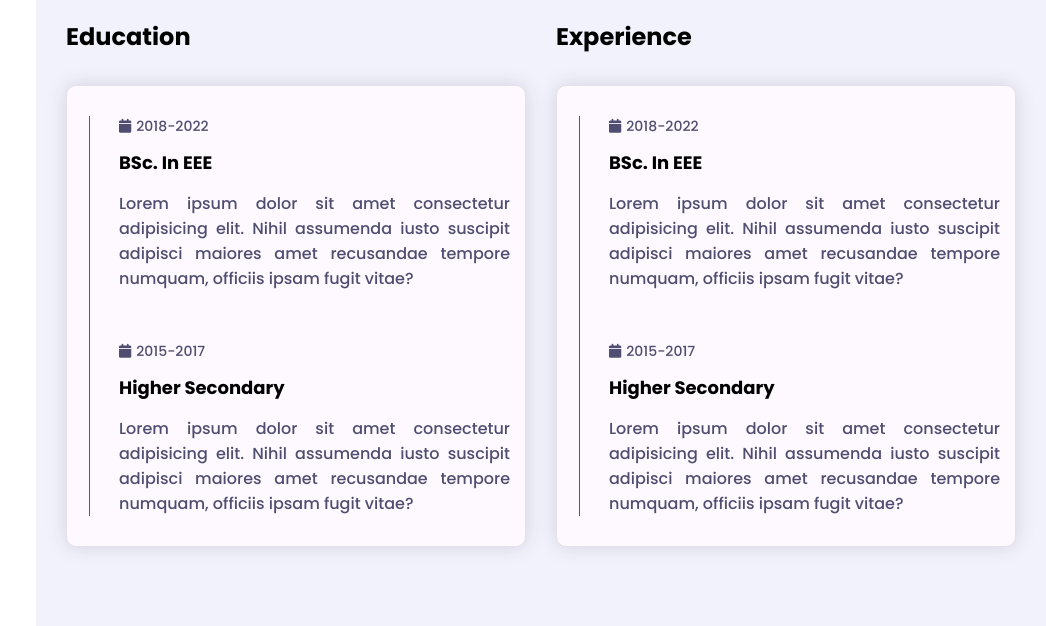
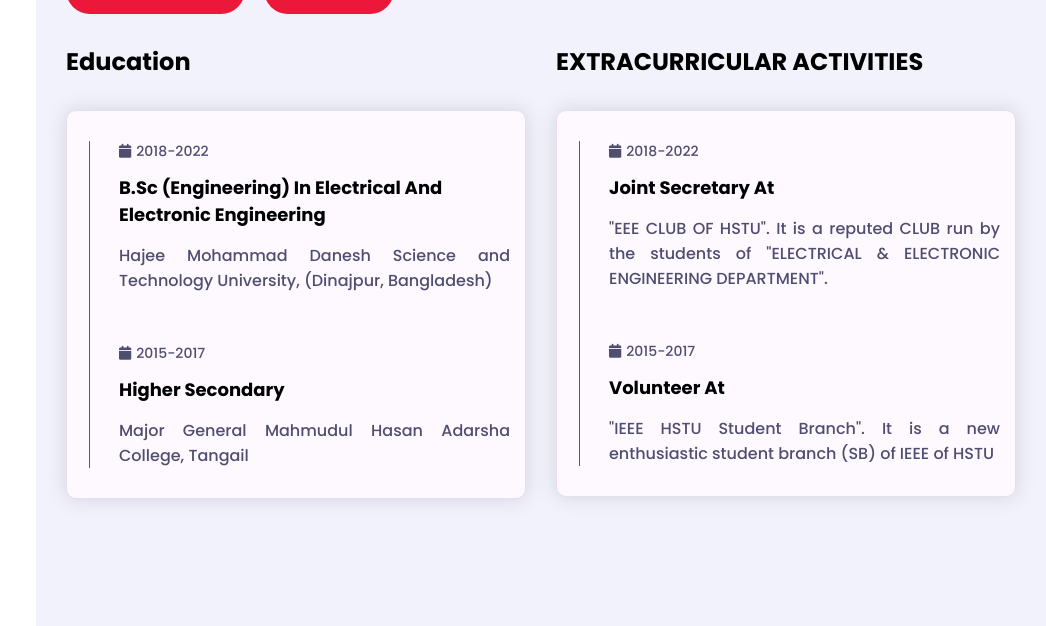
Before and after one commit to ashrafulislam121/responsive_portfolio_html_css_js, a plain HTML site: page index.html in a window 1280 px wide. Shown: the part 1474-2100 px from the top of the page, without its empty margins (234-1280 px from the left). Drawn offline with nearby package versions, Linux system fonts and the light colour scheme; a web font is replaced by a local one.

Commit message:
Add files via upload
manual commit

```diff
--- a/index.html
+++ b/index.html
@@ -4,7 +4,7 @@
     <meta charset="UTF-8">
     <meta http-equiv="X-UA-Compatible" content="IE=edge">
     <meta name="viewport" content="width=device-width, initial-scale=1.0">
-    <title>Document</title>
+    <title>Ashraful Islam</title>
     <!-- ===== CSS Files ===== -->
     <link rel="stylesheet" href="css/style.css">
     <link rel="stylesheet" href="css/skins/color-1.css">
@@ -48,7 +48,7 @@
                         <div class="home-info padd-15">
                             <h3 class="hello">Hello, My name is <span class="name">Ashraful Islam</span></h3>
                             <h3 class="my-profession">I'm a <span class="typing">Web Designer</span></h3>
-                            <p>I'm a web Designer with extensive experience for over 10 years. My expertise is to create and website design, graphic design, and many more...</p>
+                            <p>I'm a ML Engineer and Web Developer with extensive experience for over 2 years. My expertise is to create and Website design, do machine Learning and Deep Learning projects, and deploy it to the Server...</p>
                             <a href="#contact" class="btn hire-me">Hire Me</a>
                         </div>
                         <div class="home-img padd-15">
@@ -71,7 +71,7 @@
                             <div class="row">
                                 <div class='about-text padd-15'>
                                     <h3>I'm Ashraful Islam and <span>Web Developer</span></h3>
-                                    <p>Lorem ipsum dolor sit amet consectetur adipisicing elit. Eveniet ducimus possimus enim culpa quod dolor voluptate distinctio fuga libero totam laudantium amet laborum nam reiciendis pariatur molestias error, perspiciatis eius recusandae? Tempore incidunt cupiditate earum eligendi totam impedit ad repellendus, ab voluptate asperiores nobis pariatur aperiam maiores explicabo alias quae sed harum tenetur ipsa reprehenderit?</p>
+                                    <p>I'm 22 years old and I am a student of Electrical and Electronic Engineering at Hajee Mohammad Danesh Science and Technology University, Dinajpur.<br> For the past 2 years, I've been working with Machine learning and Deep learning. I have complete many course in this field and have done some Projects. I am interested at software as well as hardware. I would like to see myself as a machine learning Engineer after my graduation.</p>
                                 </div>
                             </div>
                             <div class="row">
@@ -159,8 +159,8 @@
                                                 <div class="timeline-item">
                                                     <div class="circle-dot">
                                                         <h3 class="timeline-date"><i class="fa-solid fa-calendar"></i>2018-2022</h3>
-                                                        <h4 class="timeline-title">BSc. in EEE</h4>
-                                                        <p class="timeline-text">Lorem ipsum dolor sit amet consectetur adipisicing elit. Nihil assumenda iusto suscipit adipisci maiores amet recusandae tempore numquam, officiis ipsam fugit vitae?</p>
+                                                        <h4 class="timeline-title">B.Sc (Engineering) in Electrical and Electronic Engineering</h4>
+                                                        <p class="timeline-text">Hajee Mohammad Danesh Science and Technology University, (Dinajpur, Bangladesh)</p>
                                                     </div>
                                                 </div>
                                                 <!-- ===== timeline item ====== -->
@@ -168,7 +168,7 @@
                                                     <div class="circle-dot">
                                                         <h3 class="timeline-date"><i class="fa-solid fa-calendar"></i>2015-2017</h3>
                                                         <h4 class="timeline-title">Higher Secondary</h4>
-                                                        <p class="timeline-text">Lorem ipsum dolor sit amet consectetur adipisicing elit. Nihil assumenda iusto suscipit adipisci maiores amet recusandae tempore numquam, officiis ipsam fugit vitae?</p>
+                                                        <p class="timeline-text">Major General Mahmudul Hasan Adarsha College, Tangail</p>
                                                     </div>
                                                 </div>
                                             </div>
@@ -176,7 +176,7 @@
                                     </div>
                                 </div>
                                 <div class="experience padd-15">
-                                    <h3 class="title">Experience</h3>
+                                    <h3 class="title">EXTRACURRICULAR ACTIVITIES</h3>
                                     <div class="row">
                                         <div class="timeline-box padd-15">
                                             <div class="timeline shadow-dark">
@@ -184,16 +184,16 @@
                                                 <div class="timeline-item">
                                                     <div class="circle-dot">
                                                         <h3 class="timeline-date"><i class="fa-solid fa-calendar"></i>2018-2022</h3>
-                                                        <h4 class="timeline-title">BSc. in EEE</h4>
-                                                        <p class="timeline-text">Lorem ipsum dolor sit amet consectetur adipisicing elit. Nihil assumenda iusto suscipit adipisci maiores amet recusandae tempore numquam, officiis ipsam fugit vitae?</p>
+                                                        <h4 class="timeline-title">Joint Secretary at</h4>
+                                                        <p class="timeline-text">"EEE CLUB OF HSTU". It is a reputed CLUB run by the students of "ELECTRICAL & ELECTRONIC ENGINEERING DEPARTMENT". </p>
                                                     </div>
                                                 </div>
                                                 <!-- ===== timeline item ====== -->
                                                 <div class="timeline-item">
                                                     <div class="circle-dot">
                                                         <h3 class="timeline-date"><i class="fa-solid fa-calendar"></i>2015-2017</h3>
-                                                        <h4 class="timeline-title">Higher Secondary</h4>
-                                                        <p class="timeline-text">Lorem ipsum dolor sit amet consectetur adipisicing elit. Nihil assumenda iusto suscipit adipisci maiores amet recusandae tempore numquam, officiis ipsam fugit vitae?</p>
+                                                        <h4 class="timeline-title">Volunteer at </h4>
+                                                        <p class="timeline-text">"IEEE HSTU Student Branch". It is a new enthusiastic student branch (SB) of IEEE of HSTU</p>
                                                     </div>
                                                 </div>
                                             </div>
--- a/js/script.js
+++ b/js/script.js
@@ -1,6 +1,6 @@
 /* ===================== Typing animation ===========================*/
 var typed = new Typed(".typing",{
-    strings:["","Web Designer","Web Developer","Graphic Designer","Youtuber"],
+    strings:["","Machine learning Engineer","Web Designer","Web Developer","Programmer"],
     typeSpeed: 100,
     BackSpeed: 60,
     loop: true
```
Also changed, not shown: css/skins/color-1.css (line endings or trailing spaces), css/skins/color-2.css (line endings or trailing spaces), css/skins/color-3.css (line endings or trailing spaces), css/skins/color-4.css (line endings or trailing spaces), css/skins/color-5.css (line endings or trailing spaces), css/style-switcher.css (line endings or trailing spaces), css/style.css (line endings or trailing spaces), js/style-switcher.js (line endings or trailing spaces).
